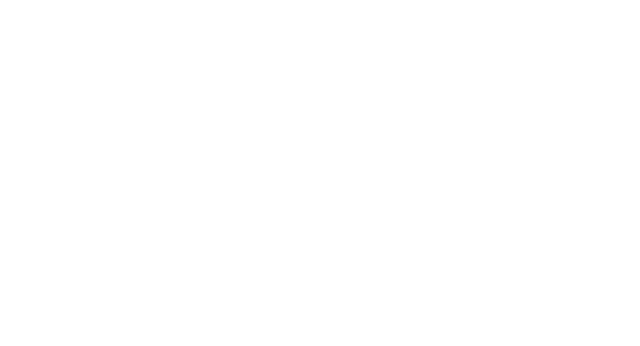
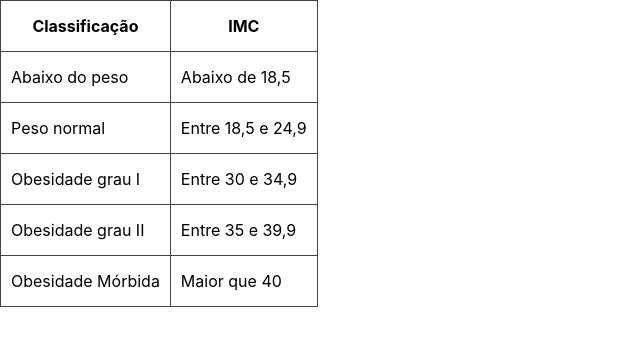
Before and after one commit to BrunoAmadei/IMC-calc, a React (Create React App) app in the folder calculadora-imc/: page / in a window 1280 px wide. Shown: the top 346 px of the page, without its empty margins (0-640 px from the left). Built offline with nearby package versions, Linux system fonts and the light colour scheme.

Commit message:
tabela criada

```diff
--- a/calculadora-imc/src/App.css
+++ b/calculadora-imc/src/App.css
@@ -3,3 +3,11 @@
     padding: 0;
     box-sizing: border-box;
 }
+
+table,
+th,
+td {
+    border: 1px solid #444;
+    border-collapse: collapse;
+    padding: 15px 10px;
+}
--- a/calculadora-imc/src/App.js
+++ b/calculadora-imc/src/App.js
@@ -1,9 +1,12 @@
 import React, {useState} from 'react';
+import './App.css';
+import Tabela from './components/Tabela';
+
 
 function App() {
   return (
     <div>
-
+      <Tabela/>
     </div>
   );
 }
--- /dev/null
+++ b/calculadora-imc/src/components/Tabela.js
@@ -0,0 +1,46 @@
+import React from "react";
+
+function Tabela() {
+    return (
+        <table>
+            <thead>
+                <tr>
+                    <th>
+                        Classificação
+                    </th>
+                    <th>
+                        IMC
+                    </th>
+                </tr>
+            </thead>
+            <tbody>
+                <tr>
+                    <td>Abaixo do peso</td>
+                    <td>Abaixo de 18,5</td>
+                </tr>
+
+                <tr>
+                    <td>Peso normal</td>
+                    <td>Entre 18,5 e 24,9</td>
+                </tr>
+
+                <tr>
+                    <td>Obesidade grau I</td>
+                    <td>Entre 30 e 34,9</td>
+                </tr>
+
+                <tr>
+                    <td>Obesidade grau II</td>
+                    <td>Entre 35 e 39,9</td>
+                </tr>
+
+                <tr>
+                    <td>Obesidade Mórbida </td>
+                    <td>Maior que 40</td>
+                </tr>
+            </tbody>
+        </table>
+    )
+}
+
+export default Tabela;
```
